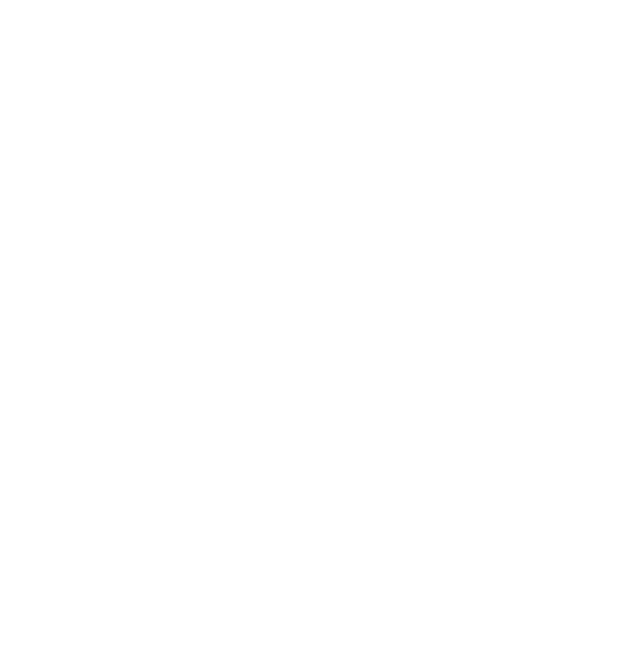
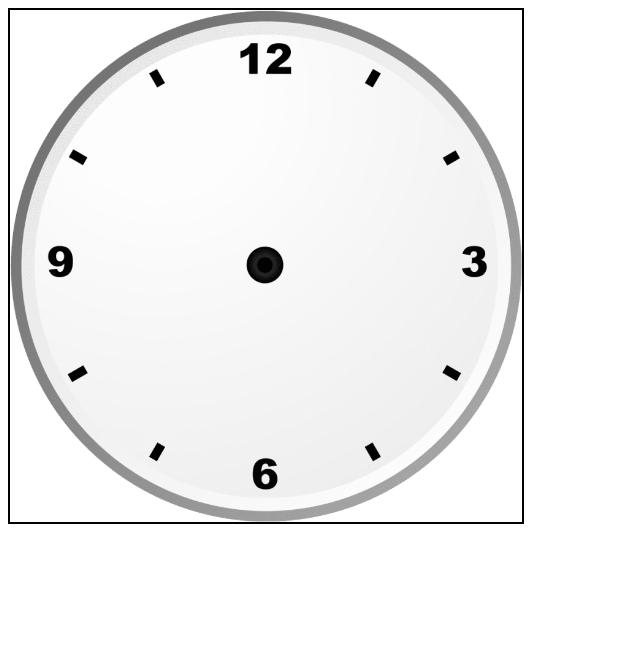
Before and after one commit to the-pandey-ji/Clock, a plain HTML site: page index.html in a window 1280 px wide. Shown: the whole page, without its empty margins (0-640 px from the left). Drawn offline with Linux system fonts and the light colour scheme.

Commit message:
background image added clock.png

```diff
--- a/style.css
+++ b/style.css
@@ -1,5 +1,9 @@
 #container{
     position: relative;
-    width: 50vw;
-    height: 50vw;
+    width: 40vw;
+    height: 40vw;
+    /* background-color:red ; */
+    background-image: url(clock.png);
+    background-size: 100%;
+    border: 2px solid black;
 }
```
